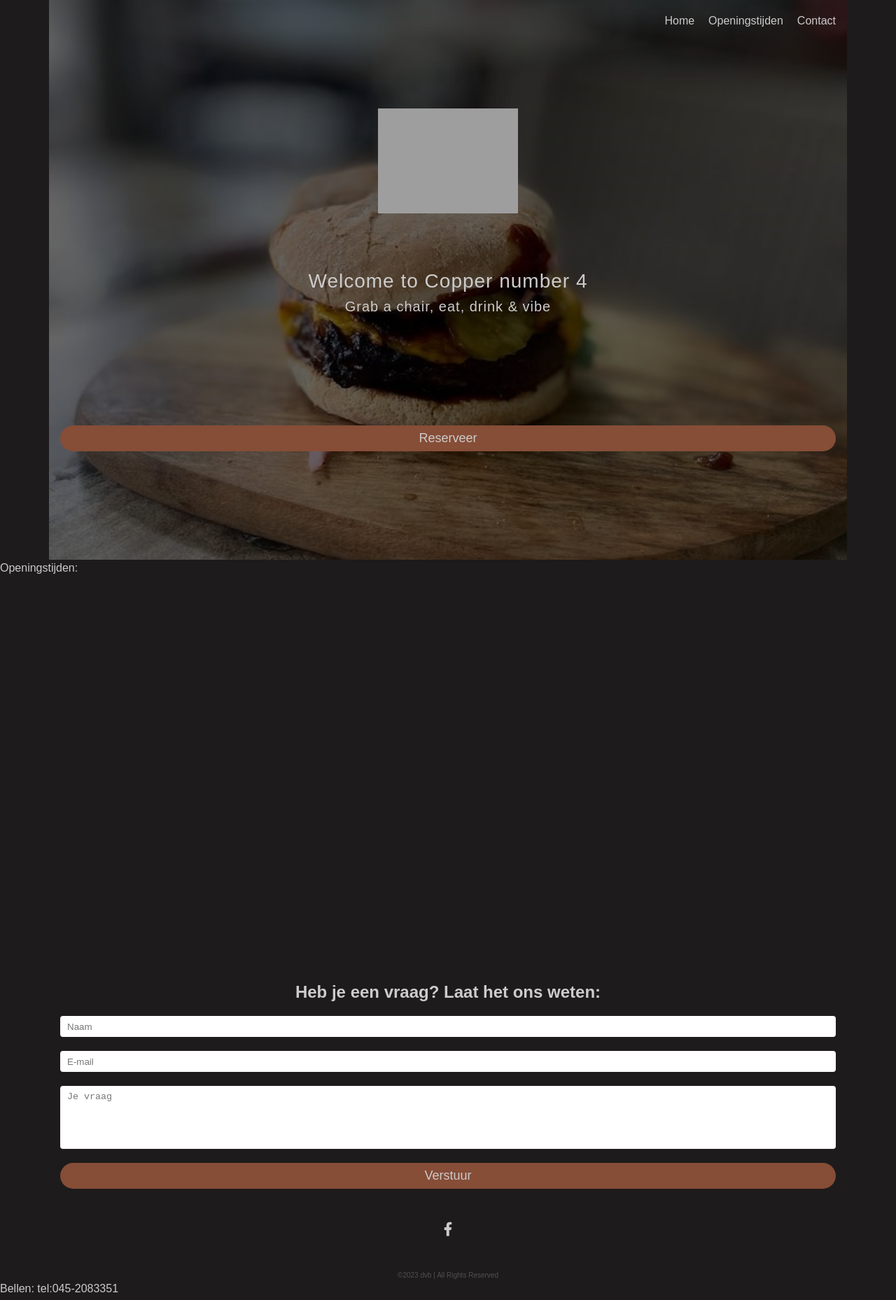
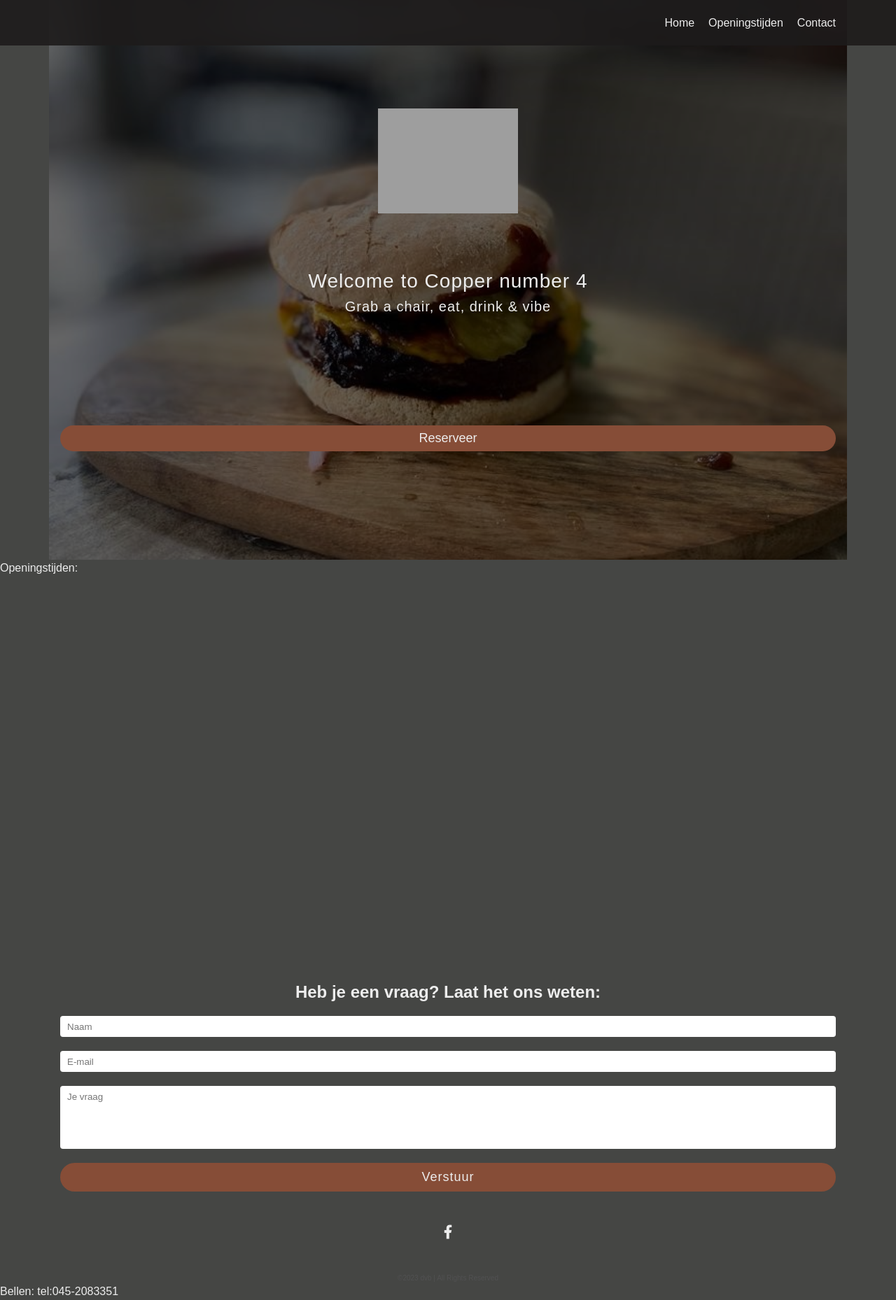
Before and after one commit to dvbenthem/copperno4-website, a plain HTML site: page index.html in a window 1280 px wide. Shown: the whole page at 70% size. Drawn offline with nearby package versions, Linux system fonts and the light colour scheme; grey boxes are pictures that could not be loaded; a script that the page names is missing; a web font is replaced by a local one.

Commit message:
Update style.css
update css

```diff
--- a/assets/css/style.css
+++ b/assets/css/style.css
@@ -2,9 +2,15 @@
 :root{
   /* colors */
   --bg-color: hsl(0, 3%, 11%);
-  --text-color: hsl(0, 2%, 80%);
+  /* --text-color: hsl(0, 2%, 80%); */
+  --text-color: hsl(0, 0%, 93%);
   --bg-color-header: hsl(0, 3%, 11%);
-  --primary-color: hsl(17, 42%, 37%);
+  --primary-color: #864d37;
+  --accent-color: hsl(18, 42%, 5%);
+  --secondary-color: #F9D2C3;
+  --accent-color2: #636A5B;
+  --accent-color3: #454644;
+
   /* font-family */
   --body-txt: 'Saira Extra Condensed', sans-serif;
   --heading-txt: 'Unna', serif;
@@ -27,7 +33,7 @@ html{
   color: var(--text-color);
 }
 body{
-  background-color: var(--bg-color);
+  background-color: var(--accent-color3);
   font-size: 1.6rem;
 }
 ul{
@@ -90,15 +96,56 @@ section{
 /* ------------------------------------------------------*/
 
 /* PROJECT STYLES - MOBILE FIRST < 600px */
-
 /* ----- HEADER SECTION ----- */
 header{
   position: fixed;
   width: 100%;
   top: 0;
+  height: 65px;
+  background-color: hsla(0, 3%, 11%, .90);
+  z-index: 100;
 
-  animation: slideFromTop 750ms ease 1200ms backwards;
+  /* animation-name: slideFromTop;
+  animation-duration: 750ms;
+  animation-timing-function: ease;
+  animation-delay: 1200ms;
+  animation-fill-mode: backwards; */
 }
+nav{
+  /* background-color: var(--bg-color); */
+  display: none;
+  height: 65px;
+}
+.nav-list{
+  display: flex;
+  justify-content: flex-end;
+  align-items: center;
+  gap: 2rem;
+  height: 100%;
+}
+.list-item a{
+  font-size: 1.8rem;
+}
+/* MOBILE NAVIGATION */
+.mobile-nav{
+  display: flex;
+  justify-content: flex-end;
+  align-items: center;
+  color: #fff;
+  position: fixed;
+  right: 1.6rem;
+  top: 1.2rem;
+}
+.mobile-nav .hamburger{
+  font-size: 2.4rem;
+  cursor: pointer;
+  padding: .25rem;
+  display: block;
+}
+.mobile-nav .close{
+  display: none;
+}
+
 
 /* ----- INTRO SECTION ----- */
 .intro .container{
@@ -133,40 +180,6 @@ header{
   font-size: 2rem;
 }
 
-nav{
-  /* background-color: var(--bg-color); */
-  display: block;
-  height: 60px;
-}
-.nav-list{
-  display: flex;
-  justify-content: flex-end;
-  align-items: center;
-  gap: 2rem;
-  height: 100%;
-}
-.list-item a{
-  font-size: 1.8rem;
-}
-/* MOBILE NAVIGATION */
-.mobile-nav{
-  display: none;
-  justify-content: flex-end;
-  align-items: center;
-  padding: 1rem 0;
-  color: #fff;
-  position: fixed;
-  right: 1.6rem;
-
-}
-.mobile-nav .hamburger{
-  font-size: 2rem;
-  cursor: pointer;
-  padding: .25rem;
-}
-.mobile-nav .close{
-  display: none;
-}
 
 
 /* FOOTER */
@@ -193,9 +206,17 @@ textarea{
   border: none;
   resize: none;
   padding: .75rem 1rem;
+  font-family: var(--body-txt);
 }
 .btn-footer{
   margin-top: 2rem;
+  border: 2px solid var(--primary-color);
+  letter-spacing: 1px;
+  transition: background-color 250ms ease;
+}
+.btn-footer:hover{
+  background-color: transparent;
+  border: 2px solid var(--primary-color);
 }
 .social-media{
   display: flex;
@@ -210,81 +231,45 @@ textarea{
   color: rgb(81, 81, 82);
   text-align: center;
 }
+.phonenumber{
+  font-size: 2.4rem;
+}
 
 
 
 /* Extra small devices (phones, 600px and down) */
-@media only screen and (min-width: 600px) {
+@media only screen and (min-width: 478px) {
   /*  ---------- HEADER ---------- */
   /* nav{
     display: block;
-    height: 60px;
-  }
-  .mobile-nav{
-    display: none;
   } */
-}
-
-/*  ---------- NAVIGATION ---------- */
-/* nav{
-  height: 100%;
-}
-.nav-list{
-  display: flex;
-  justify-content: flex-end;
-  align-items: center;
-  height: 100%;
-  gap: 3.2rem;
-}
-.nav-list li:nth-child(1){
-  margin-right: auto;
-}
-.logo{
-  width: 55px;
-} */
-/* ---------- PHOTO GALLERY ---------- */
-/* .photo-gallery{
-  display: flex;
-  justify-content: center;
-  align-items: center;
-
-  animation-name: slideRightToLeft;
-  animation-duration: 500ms;
-  animation-timing-function: ease;
-}
-.gallery{
-  display: grid;
-  grid-template-columns: repeat(3, 300px);
-  height: 500px;
-  gap: 1rem;
 
 }
-.gallery div{
-  overflow: hidden;
-
-}
-.gallery img{
-  height: 100%;
-  width: 100%;
-  object-fit: cover;
-  filter: brightness(50%);
-  border-radius: 5px;
-
-  transition: filter 300ms ease-in-out, transform 150ms linear;
-}
-.gallery img:hover{
-  filter: brightness(100%);
-  transform: scale(1.05) rotate(1deg);
 
 
  /* Small devices (portrait tablets and large phones, 600px and up) */
- /* @media only screen and (min-width: 600px) {...} */
+ /* @media only screen and (min-width: 600px) {
+
+ } */
 
  /* Medium devices (landscape tablets, 768px and up) */
- /* @media only screen and (min-width: 768px) {...} */
+ @media only screen and (min-width: 768px) {
+  nav{
+    display: block;
+  }
+  .mobile-nav .hamburger{
+    display: none;
+  }
+ }
 
  /* Large devices (laptops/desktops, 992px and up) */
- /* @media only screen and (min-width: 992px) {...} */
+ @media only screen and (min-width: 992px) {
+  /* body{
+    background-color: #454644;
+    position: absolute;
+    z-index: 999;
+  } */
+ }
 
  /* Extra large devices (large laptops and desktops, 1200px and up) */
  /* @media only screen and (min-width: 1200px) {...}  */
```
